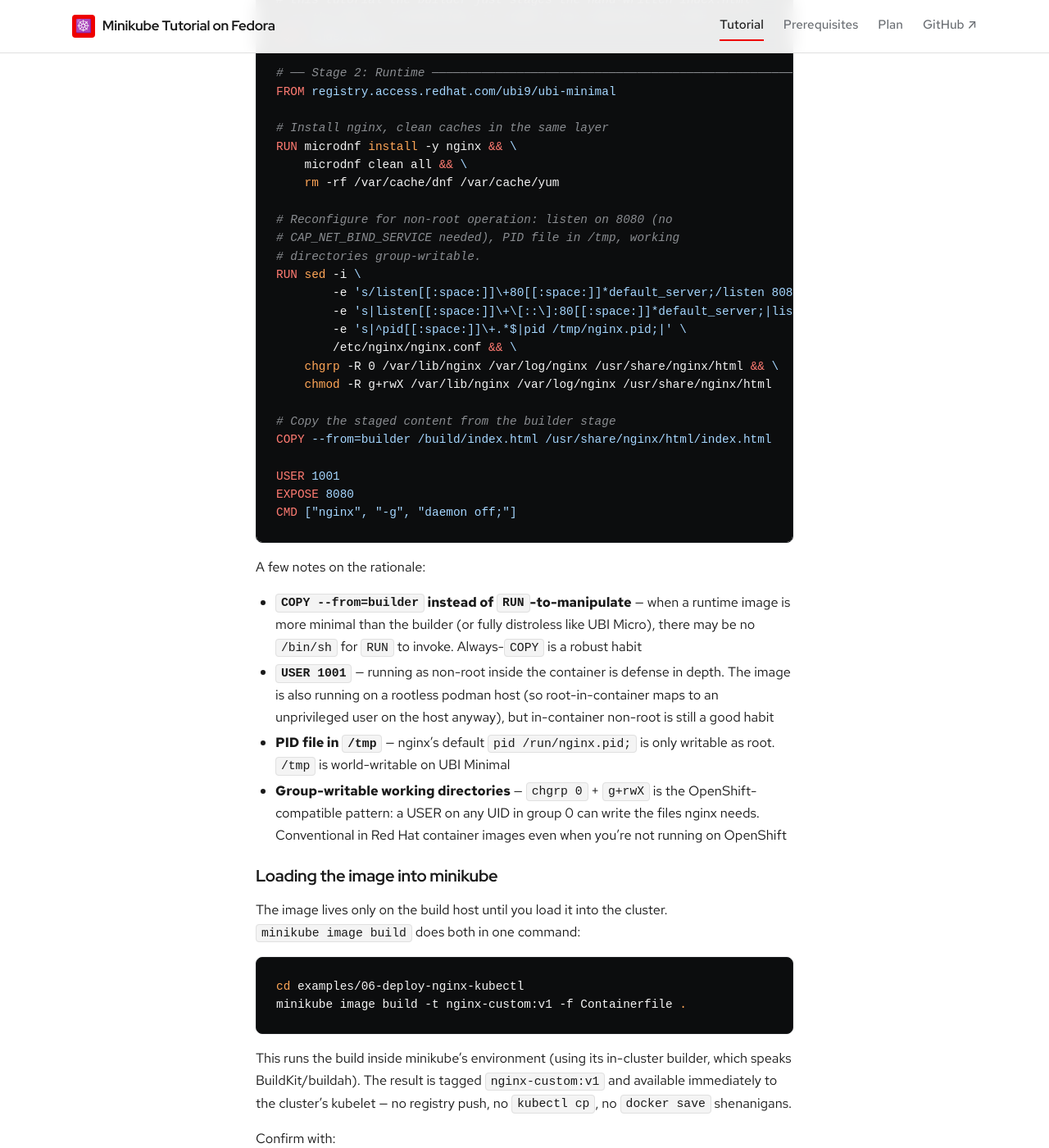
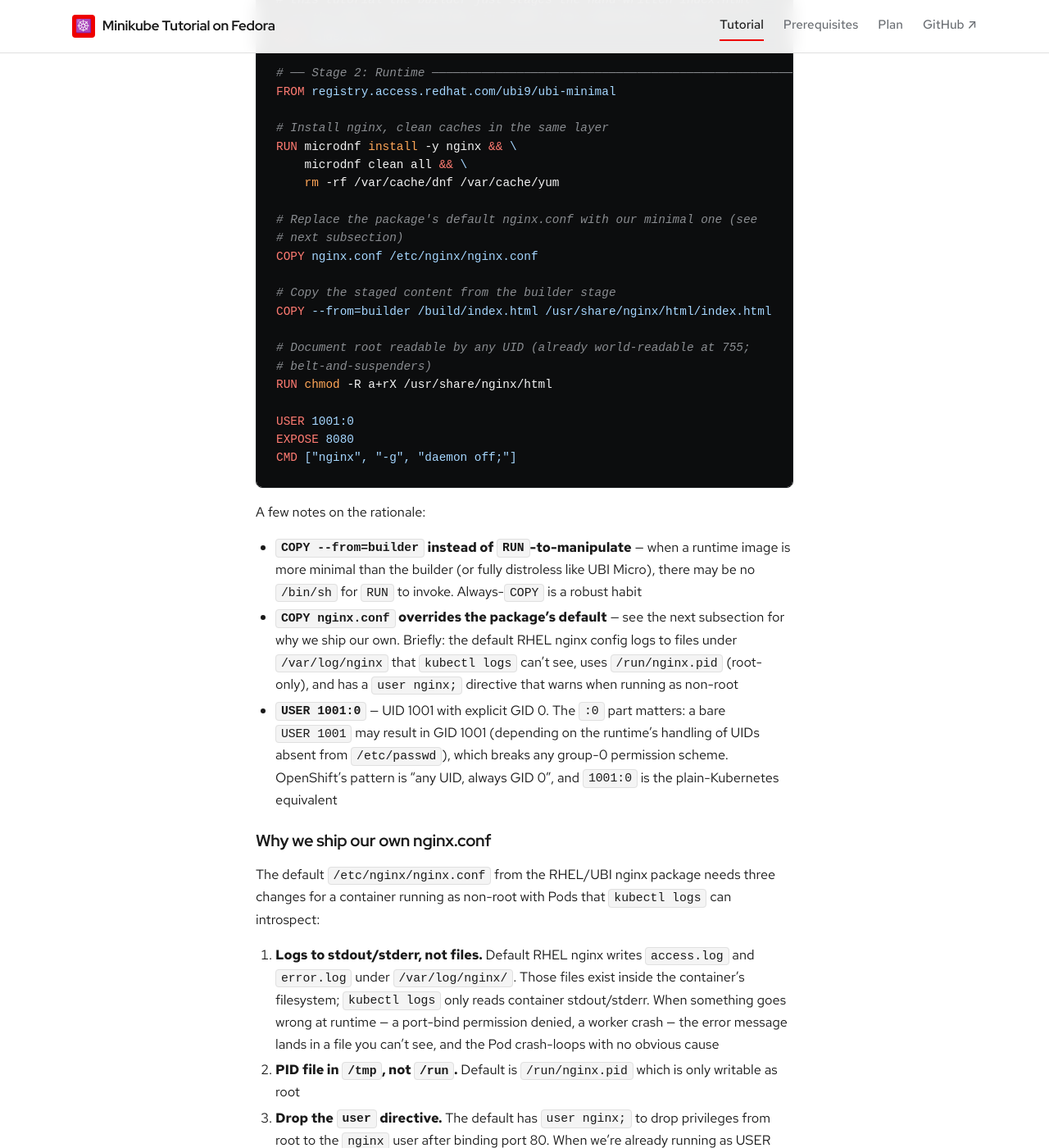
Before and after one commit to patterncatalyst/minikube-on-fedora, a Jekyll site: the page built from _docs/06-deploying-with-kubectl.md, in a window 1280 px wide and 1400 px high, scrolled down 3057 px. Shown: the whole window at 82% size. Built offline with Jekyll 4.4.1, drawn with Linux system fonts in a browser that asks for light colours; some web fonts are replaced; some of the changed text lies outside the part shown.

Commit message:
fix(§6): ship custom nginx.conf with stdout/stderr logging; abandon sed approach

````diff
--- a/_docs/06-deploying-with-kubectl.md
+++ b/_docs/06-deploying-with-kubectl.md
@@ -128,21 +128,18 @@
     microdnf clean all && \
     rm -rf /var/cache/dnf /var/cache/yum
 
-# Reconfigure for non-root operation: listen on 8080 (no
-# CAP_NET_BIND_SERVICE needed), PID file in /tmp, working
-# directories group-writable.
-RUN sed -i \
-        -e 's/listen[[:space:]]\+80[[:space:]]*default_server;/listen 8080 default_server;/' \
-        -e 's|listen[[:space:]]\+\[::\]:80[[:space:]]*default_server;|listen [::]:8080 default_server;|' \
-        -e 's|^pid[[:space:]]\+.*$|pid /tmp/nginx.pid;|' \
-        /etc/nginx/nginx.conf && \
-    chgrp -R 0 /var/lib/nginx /var/log/nginx /usr/share/nginx/html && \
-    chmod -R g+rwX /var/lib/nginx /var/log/nginx /usr/share/nginx/html
+# Replace the package's default nginx.conf with our minimal one (see
+# next subsection)
+COPY nginx.conf /etc/nginx/nginx.conf
 
 # Copy the staged content from the builder stage
 COPY --from=builder /build/index.html /usr/share/nginx/html/index.html
 
-USER 1001
+# Document root readable by any UID (already world-readable at 755;
+# belt-and-suspenders)
+RUN chmod -R a+rX /usr/share/nginx/html
+
+USER 1001:0
 EXPOSE 8080
 CMD ["nginx", "-g", "daemon off;"]
 ```
@@ -153,16 +150,86 @@
   runtime image is more minimal than the builder (or fully distroless
   like UBI Micro), there may be no `/bin/sh` for `RUN` to invoke.
   Always-`COPY` is a robust habit
-- **`USER 1001`** — running as non-root inside the container is
-  defense in depth. The image is also running on a rootless podman
-  host (so root-in-container maps to an unprivileged user on the
-  host anyway), but in-container non-root is still a good habit
-- **PID file in `/tmp`** — nginx's default `pid /run/nginx.pid;` is
-  only writable as root. `/tmp` is world-writable on UBI Minimal
-- **Group-writable working directories** — `chgrp 0` + `g+rwX` is
-  the OpenShift-compatible pattern: a USER on any UID in group 0
-  can write the files nginx needs. Conventional in Red Hat container
-  images even when you're not running on OpenShift
+- **`COPY nginx.conf` overrides the package's default** — see the
+  next subsection for why we ship our own. Briefly: the default
+  RHEL nginx config logs to files under `/var/log/nginx` that
+  `kubectl logs` can't see, uses `/run/nginx.pid` (root-only), and
+  has a `user nginx;` directive that warns when running as non-root
+- **`USER 1001:0`** — UID 1001 with explicit GID 0. The `:0` part
+  matters: a bare `USER 1001` may result in GID 1001 (depending on
+  the runtime's handling of UIDs absent from `/etc/passwd`), which
+  breaks any group-0 permission scheme. OpenShift's pattern is "any
+  UID, always GID 0", and `1001:0` is the plain-Kubernetes
+  equivalent
+
+### Why we ship our own nginx.conf
+
+The default `/etc/nginx/nginx.conf` from the RHEL/UBI nginx package
+needs three changes for a container running as non-root with Pods
+that `kubectl logs` can introspect:
+
+1. **Logs to stdout/stderr, not files.** Default RHEL nginx writes
+   `access.log` and `error.log` under `/var/log/nginx/`. Those
+   files exist inside the container's filesystem; `kubectl logs`
+   only reads container stdout/stderr. When something goes wrong
+   at runtime — a port-bind permission denied, a worker crash —
+   the error message lands in a file you can't see, and the Pod
+   crash-loops with no obvious cause
+2. **PID file in `/tmp`, not `/run`.** Default is `/run/nginx.pid`
+   which is only writable as root
+3. **Drop the `user` directive.** The default has `user nginx;` to
+   drop privileges from root to the `nginx` user after binding
+   port 80. When we're already running as USER 1001, the directive
+   does nothing useful and nginx warns about it on startup
+
+`examples/06-deploy-nginx-kubectl/nginx.conf` makes those three
+fixes and a fourth: it points all `*_temp_path` directives at
+`/tmp/nginx-*`. nginx allocates these temp dirs on startup
+regardless of whether your workload uses them — for buffering
+large request bodies, proxy responses, FastCGI responses, etc. The
+defaults reference `/var/lib/nginx/tmp/*` which our non-root user
+can't write. Pointing them at `/tmp` removes the dependency on
+`/var/lib/nginx` entirely.
+
+```nginx
+worker_processes  auto;
+error_log         /dev/stderr  warn;
+pid               /tmp/nginx.pid;
+
+events {
+    worker_connections  1024;
+}
+
+http {
+    include            /etc/nginx/mime.types;
+    default_type       application/octet-stream;
+    access_log         /dev/stdout;
+    sendfile           on;
+    keepalive_timeout  65;
+
+    client_body_temp_path  /tmp/nginx-client-body;
+    proxy_temp_path        /tmp/nginx-proxy;
+    fastcgi_temp_path      /tmp/nginx-fastcgi;
+    uwsgi_temp_path        /tmp/nginx-uwsgi;
+    scgi_temp_path         /tmp/nginx-scgi;
+
+    server {
+        listen       8080  default_server;
+        listen       [::]:8080  default_server;
+        server_name  _;
+        root         /usr/share/nginx/html;
+
+        location / {
+            index  index.html;
+        }
+    }
+}
+```
+
+Same shape as the package default, just rewritten to be friendly to
+non-root operation and to `kubectl logs`. Worth saving as a starting
+point for your own containerized nginx deployments — the principles
+generalize.
 
 ### Loading the image into minikube
 
````
Also changed, not shown: _plans/reconciliation-plan.md (+36 -0 lines), examples/06-deploy-nginx-kubectl/nginx.conf (added, +60 -0 lines), 1 other file.
